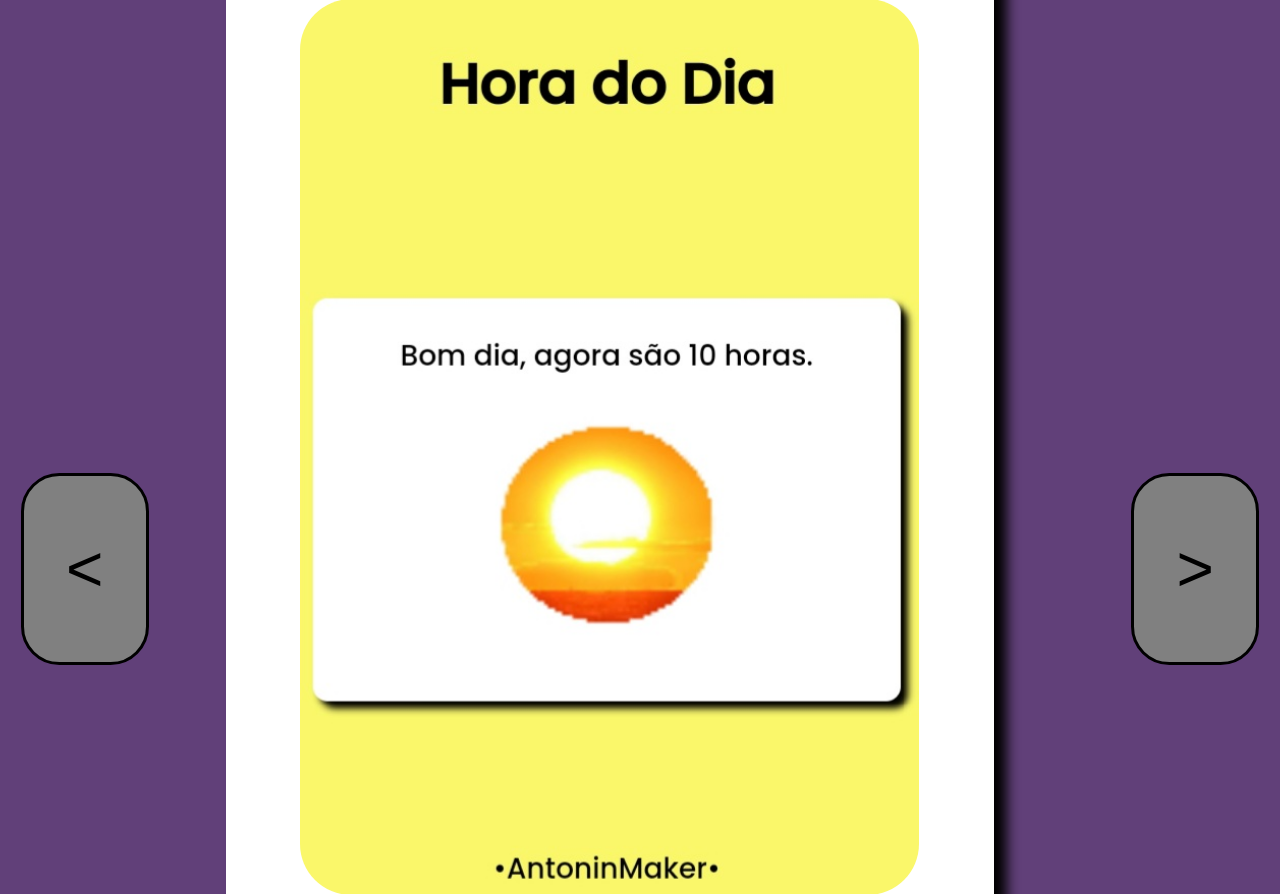
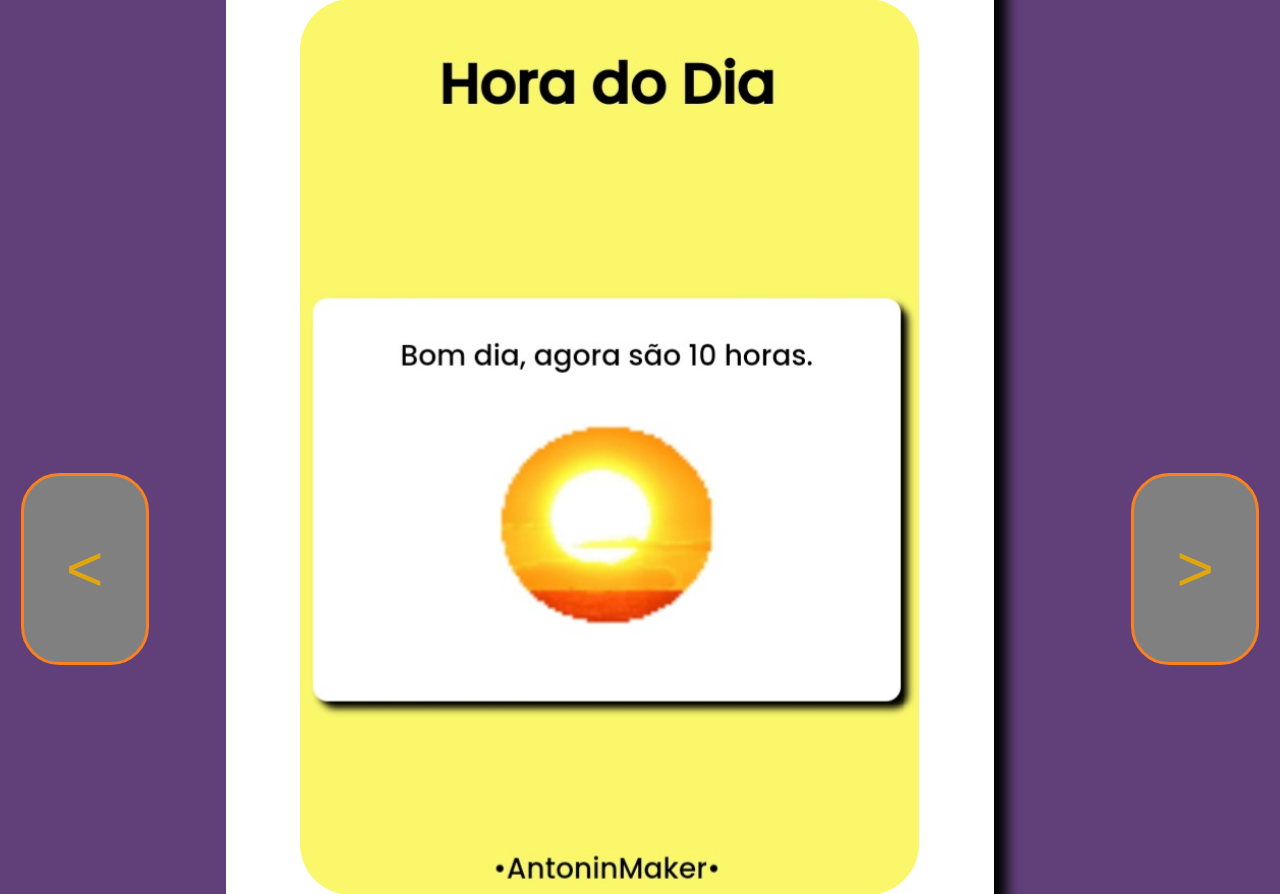
Before and after one commit to AntoninDev/minisite, a PHP site: page / in a window 1280 px wide. Shown: the part 549-1443 px from the top of the page. Run offline with PHP 8.4, Linux system fonts and the light colour scheme.

Commit message:
update index.css

```diff
--- a/index.css
+++ b/index.css
@@ -7,10 +7,10 @@ body{
   font-family: 'Poppins', sans-serif;
 }
 button {
-  border: 0.3vw #000 solid;
+  border: 0.3vw #F9811F solid;
   border-radius: 3vw;
   background: grey;
-  color: #000;
+  color: #E2A60D;
   text-decoration: none;
   padding: 1vw;
   height: 15vw;
@@ -21,10 +21,10 @@ button {
   float: right;
 }
 button.left {
-  border: 0.3vw #000 solid;
+  border: 0.3vw #F9811F solid;
   border-radius: 3vw;
   background: grey;
-  color: #000;
+  color: #E2A60D;
   text-decoration: none;
   padding: 1vw;
   height: 15vw;
```
